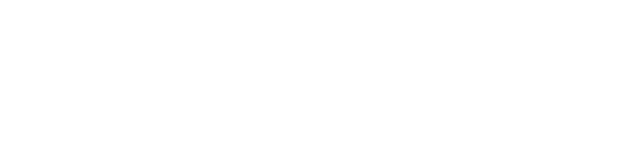
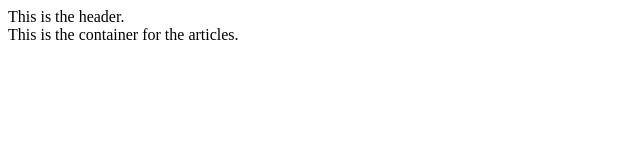
Before and after one commit to sambreece/vacation-destination-page, a plain HTML site: page index.html in a window 1280 px wide. Shown: the whole page, without its empty margins (0-640 px from the left). Drawn offline with Linux system fonts and the light colour scheme.

Commit message:
added sections for 2 main containers

```diff
--- a/index.html
+++ b/index.html
@@ -10,7 +10,8 @@
 
 </head>
 <body>
-
+    <section id="header">This is the header.</section>
+    <section id="main-body">This is the container for the articles.</section>
     <!--My JavaScript-->
     <script src="./scripts/main.js"></script>
 </body>
```
